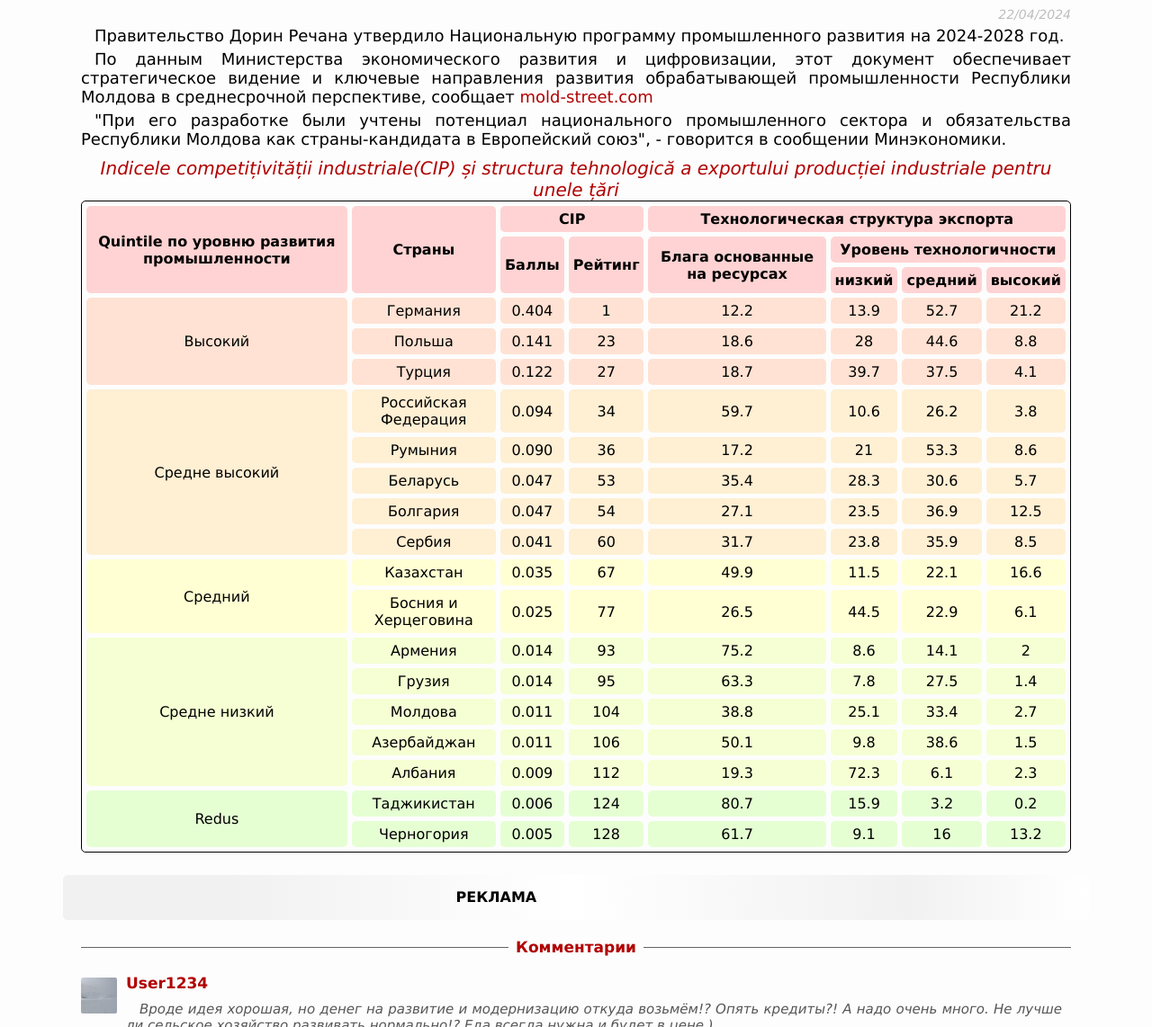
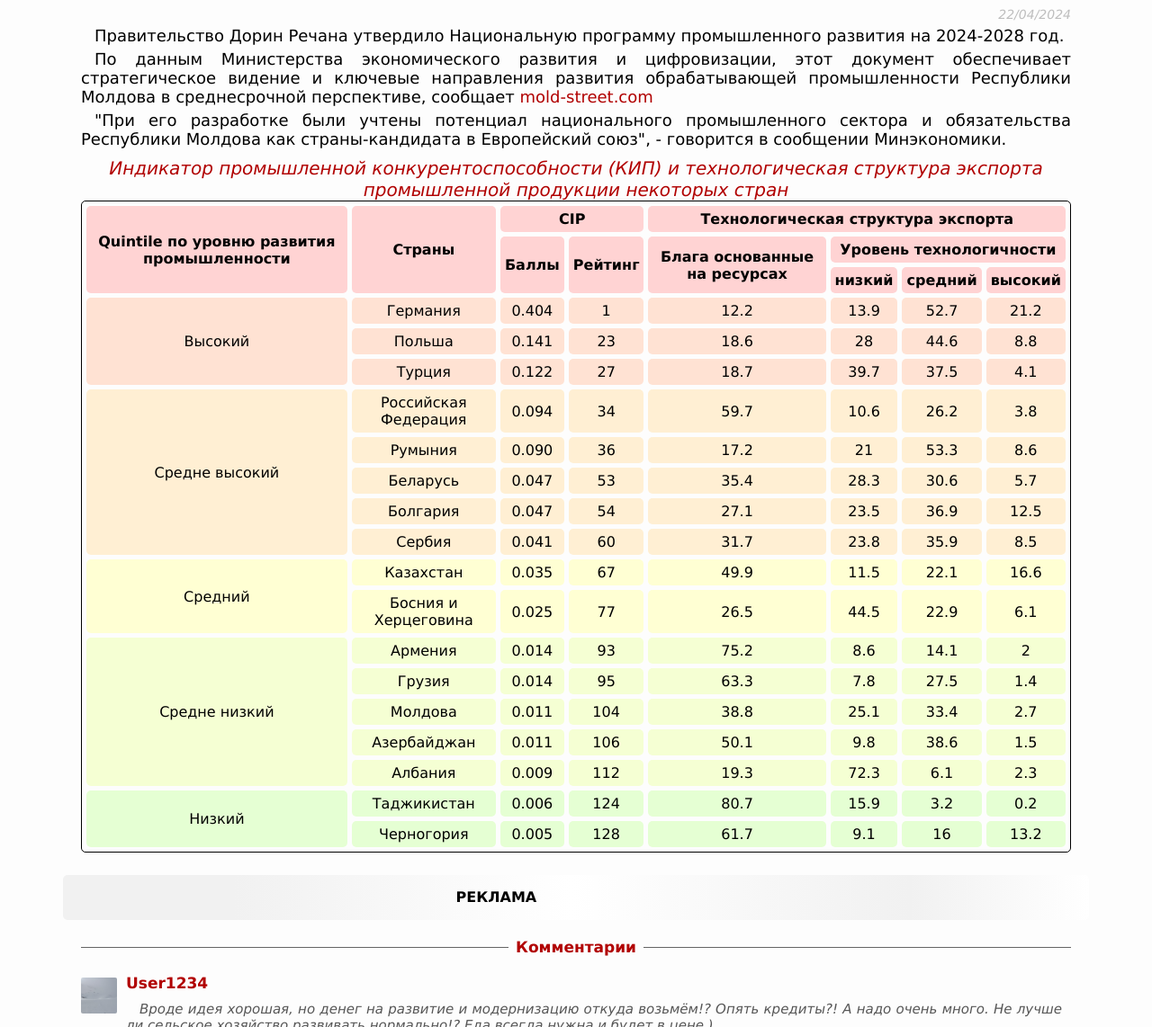
Before and after one commit to Alisizationed/studiu-individual-amelnews, a plain HTML site: page pages/ru/economica/moldova-vrea-sa-revigoreze-industria-electronica.html in a window 1280 px wide. Shown: the part 934-2076 px from the top of the page at 90% size. Drawn offline with Linux system fonts and the light colour scheme; a web font is replaced by a local one.

Commit message:
Update moldova-vrea-sa-revigoreze-industria-electronica.html

```diff
--- a/pages/ru/economica/moldova-vrea-sa-revigoreze-industria-electronica.html
+++ b/pages/ru/economica/moldova-vrea-sa-revigoreze-industria-electronica.html
@@ -97,7 +97,7 @@
                     <p>
                         <table cellspacing="5" style="text-align: center;border: 1px solid black;border-radius: 5px;">
                             <caption>
-                                Indicele competițivității industriale(CIP) și structura tehnologică a exportului producției industriale pentru unele țări
+                                Индикатор промышленной конкурентоспособности (КИП) и технологическая структура экспорта промышленной продукции некоторых стран
                             </caption>
                             <tr class="top">
                                 <th rowspan="3">Quintile по уровню развития промышленности</th>
@@ -256,7 +256,7 @@
                                 <td>2.3</td>
                             </tr>
                             <tr class="low">
-                                <td rowspan="2">Redus</td>
+                                <td rowspan="2">Низкий</td>
                                 <td>Таджикистан</td>
                                 <td>0.006</td>
                                 <td>124</td>
```
